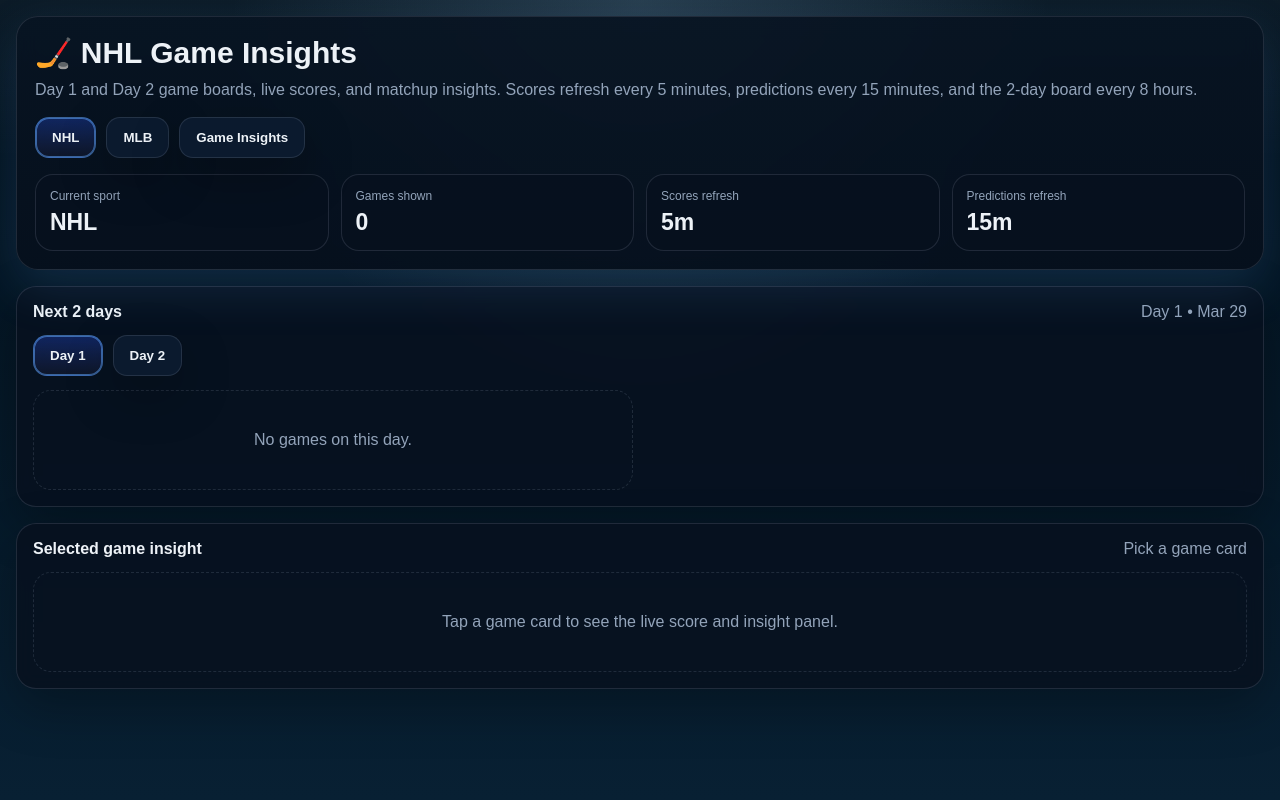
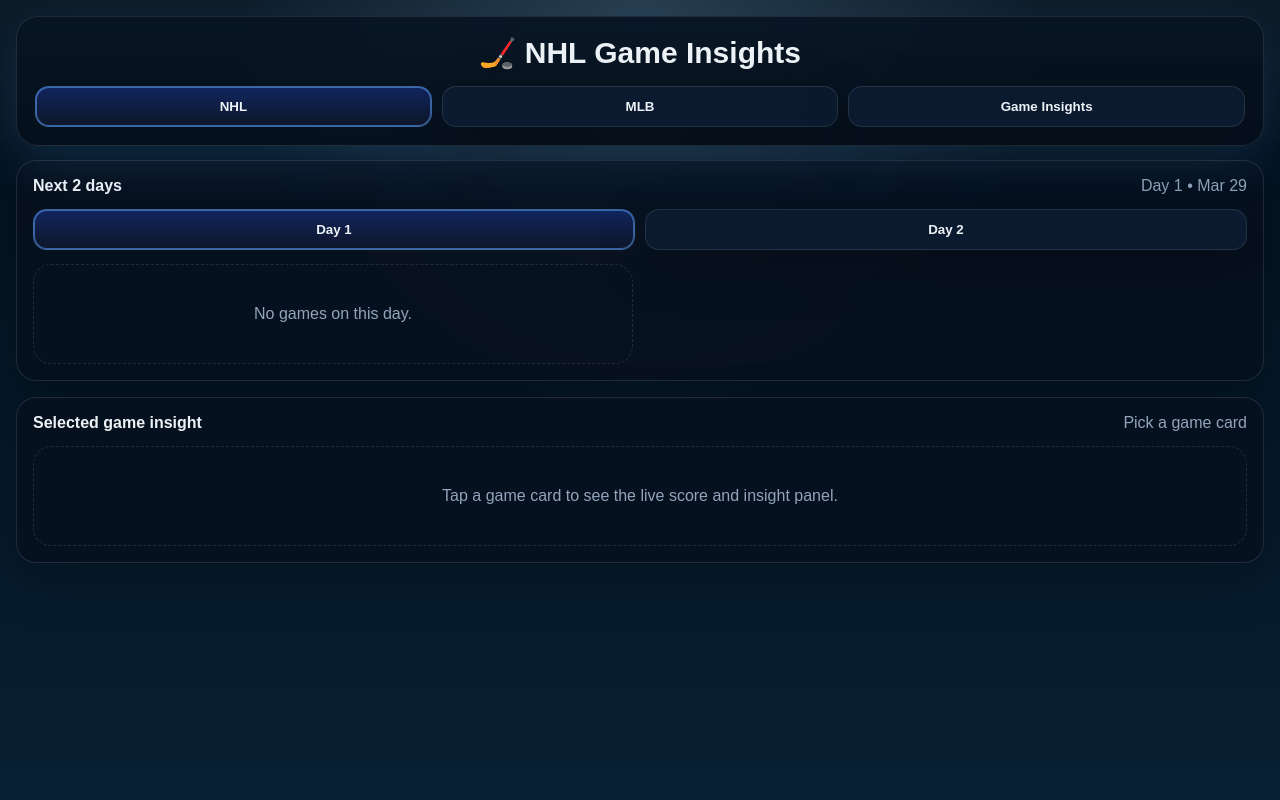
Before and after one commit to Fries91/nhl-predictor, a Flask app: page / in a window 1280 px wide. Run offline with Flask 3, Linux system fonts and the light colour scheme; data that the repository does not hold is empty.

Commit message:
Refactor styles and update HTML structure
Refactor CSS styles for layout and alignment, update HTML structure, and remove unused elements.

```diff
--- a/templates/index.html
+++ b/templates/index.html
@@ -18,10 +18,6 @@
       --yellow:#facc15;
       --red:#ef4444;
       --blue:#60a5fa;
-      --ice1:#d7f0ff;
-      --ice2:#9fd7ff;
-      --field1:#1e4d2b;
-      --field2:#2f7d32;
       --shadow:0 18px 50px rgba(0,0,0,.28);
     }
     *{box-sizing:border-box}
@@ -55,109 +51,154 @@
     .hero{
       border-radius:22px;
       padding:18px;
-      background:
-        linear-gradient(180deg, rgba(8,20,34,.92), rgba(6,16,29,.92));
-      margin-bottom:16px;
+      background:linear-gradient(180deg, rgba(8,20,34,.92), rgba(6,16,29,.92));
+      margin-bottom:14px;
       position:sticky;
       top:0;
       z-index:5;
     }
     .hero.top-accent-nhl{box-shadow:0 18px 50px rgba(96,165,250,.15)}
     .hero.top-accent-mlb{box-shadow:0 18px 50px rgba(34,197,94,.12)}
-    h1{margin:0;font-size:30px}
+    h1{margin:0;text-align:center;font-size:30px}
     h2,h3,h4{margin:0}
-    .sub{margin-top:8px;color:var(--muted);line-height:1.45}
-    .tabs{display:flex;gap:10px;flex-wrap:wrap;margin-top:16px}
+    .tabs{
+      display:grid;
+      grid-template-columns:repeat(3,1fr);
+      gap:10px;
+      margin-top:16px;
+    }
     .tab-btn,.day-btn{
-      appearance:none;background:var(--panel-2);color:var(--text);padding:12px 16px;
-      border-radius:14px;cursor:pointer;font-weight:800
+      appearance:none;
+      background:var(--panel-2);
+      color:var(--text);
+      padding:12px 16px;
+      border-radius:14px;
+      cursor:pointer;
+      font-weight:800;
+      width:100%;
+      text-align:center;
     }
     .tab-btn.active,.day-btn.active{
       border-color:rgba(96,165,250,.55);
       box-shadow:0 0 0 1px rgba(96,165,250,.55) inset;
       background:linear-gradient(180deg, rgba(30,64,175,.45), rgba(15,23,42,.95));
     }
-    .meta-row{display:grid;grid-template-columns:repeat(4,minmax(0,1fr));gap:12px;margin-top:16px}
-    .stat{
-      background:var(--panel);
-      border:1px solid var(--line);
-      border-radius:18px;
-      padding:14px;
+    .panel{background:var(--panel);border-radius:20px;padding:16px}
+    .section-head{
+      display:flex;
+      justify-content:space-between;
+      align-items:center;
+      gap:12px;
+      margin-bottom:14px;
     }
-    .stat .label{color:var(--muted);font-size:12px}
-    .stat .value{font-size:23px;font-weight:800;margin-top:6px}
-    .panel{background:var(--panel);border-radius:20px;padding:16px}
-    .section-head{display:flex;justify-content:space-between;align-items:center;gap:12px;margin-bottom:14px}
     .muted{color:var(--muted)}
-    .day-tabs{display:flex;gap:10px;flex-wrap:wrap;margin-bottom:14px}
+    .day-tabs{
+      display:grid;
+      grid-template-columns:repeat(2,1fr);
+      gap:10px;
+      margin-bottom:14px;
+    }
     .grid{display:grid;grid-template-columns:repeat(2,minmax(0,1fr));gap:14px}
     .game-card{
-      background:
-        linear-gradient(180deg, rgba(15,30,50,.95), rgba(8,19,35,.98));
+      background:linear-gradient(180deg, rgba(15,30,50,.95), rgba(8,19,35,.98));
       border-radius:20px;
       padding:14px;
       cursor:pointer;
       transition:transform .15s ease, border-color .15s ease;
     }
     body.theme-mlb .game-card{
-      background:
-        linear-gradient(180deg, rgba(18,50,28,.95), rgba(10,30,16,.98));
+      background:linear-gradient(180deg, rgba(18,50,28,.95), rgba(10,30,16,.98));
     }
     .game-card:hover{transform:translateY(-2px)}
-    .game-card.active{border-color:rgba(96,165,250,.6);box-shadow:0 0 0 1px rgba(96,165,250,.55) inset}
+    .game-card.active{
+      border-color:rgba(96,165,250,.6);
+      box-shadow:0 0 0 1px rgba(96,165,250,.55) inset;
+    }
     .teams-line{font-size:22px;font-weight:800;margin-bottom:8px}
     .score-row{display:flex;justify-content:space-between;align-items:center;gap:12px}
-    .score{
-      font-size:28px;font-weight:900;letter-spacing:.5px
-    }
+    .score{font-size:28px;font-weight:900;letter-spacing:.5px}
     .chip-row{display:flex;gap:8px;flex-wrap:wrap;margin-top:10px}
     .chip{
       border:1px solid var(--line);
       background:rgba(2,10,18,.62);
-      border-radius:999px;padding:7px 10px;font-size:12px;color:var(--muted)
+      border-radius:999px;
+      padding:7px 10px;
+      font-size:12px;
+      color:var(--muted);
     }
     .insight-layout{display:grid;grid-template-columns:1.1fr .9fr;gap:14px}
     .insight-card{
       background:linear-gradient(180deg, rgba(11,25,43,.95), rgba(8,18,31,.97));
-      border-radius:20px;padding:16px
+      border-radius:20px;
+      padding:16px;
     }
     body.theme-mlb .insight-card{
       background:linear-gradient(180deg, rgba(16,44,24,.95), rgba(9,25,15,.97));
     }
     .pick-badge{
-      display:inline-flex;align-items:center;gap:8px;
-      border-radius:999px;padding:10px 14px;font-weight:900;font-size:16px
+      display:inline-flex;
+      align-items:center;
+      gap:8px;
+      border-radius:999px;
+      padding:10px 14px;
+      font-weight:900;
+      font-size:16px;
     }
     .pick-green{background:rgba(34,197,94,.18);color:#bbf7d0;border:1px solid rgba(34,197,94,.38)}
     .pick-yellow{background:rgba(250,204,21,.18);color:#fde68a;border:1px solid rgba(250,204,21,.35)}
     .pick-red{background:rgba(239,68,68,.18);color:#fecaca;border:1px solid rgba(239,68,68,.35)}
     .pick-grid{display:grid;grid-template-columns:repeat(2,minmax(0,1fr));gap:10px;margin-top:12px}
     .mini{
-      border:1px solid var(--line);border-radius:16px;padding:12px;background:rgba(2,10,18,.38)
+      border:1px solid var(--line);
+      border-radius:16px;
+      padding:12px;
+      background:rgba(2,10,18,.38);
     }
     .mini .label{color:var(--muted);font-size:12px}
     .mini .value{font-size:20px;font-weight:800;margin-top:6px}
+    .good{color:#bbf7d0}
+    .yellow{color:#fde68a}
+    .red{color:#fecaca}
     .reason-list{display:grid;gap:10px}
     .reason-item{
-      border:1px solid var(--line);border-radius:16px;background:rgba(2,10,18,.34);overflow:hidden
+      border:1px solid var(--line);
+      border-radius:16px;
+      background:rgba(2,10,18,.34);
+      overflow:hidden;
     }
     .reason-btn{
-      width:100%;text-align:left;background:transparent;color:var(--text);
-      border:0;padding:13px 14px;cursor:pointer;font-weight:800
+      width:100%;
+      text-align:left;
+      background:transparent;
+      color:var(--text);
+      border:0;
+      padding:13px 14px;
+      cursor:pointer;
+      font-weight:800;
     }
     .reason-body{display:none;padding:0 14px 14px;color:var(--muted);line-height:1.45}
     .reason-item.open .reason-body{display:block}
     .error{
-      display:none;margin-top:12px;padding:12px 14px;border-radius:14px;
-      border:1px solid rgba(239,68,68,.38);background:rgba(127,29,29,.25);color:#fecaca
+      display:none;
+      margin-top:12px;
+      padding:12px 14px;
+      border-radius:14px;
+      border:1px solid rgba(239,68,68,.38);
+      background:rgba(127,29,29,.25);
+      color:#fecaca;
     }
     .empty{
-      padding:40px 14px;text-align:center;color:var(--muted);
-      border:1px dashed var(--line);border-radius:18px
+      padding:40px 14px;
+      text-align:center;
+      color:var(--muted);
+      border:1px dashed var(--line);
+      border-radius:18px;
     }
     @media (max-width: 980px){
-      .meta-row,.grid,.insight-layout,.pick-grid{grid-template-columns:1fr}
+      .grid,.insight-layout,.pick-grid{grid-template-columns:1fr}
       h1{font-size:26px}
+      .tabs{grid-template-columns:1fr}
+      .day-tabs{grid-template-columns:1fr}
     }
   </style>
 </head>
@@ -165,21 +206,11 @@
   <div class="wrap">
     <div class="hero top-accent-nhl" id="hero">
       <h1 id="titleText">🏒 NHL Game Insights</h1>
-      <div class="sub" id="subtitleText">
-        Day 1 and Day 2 game boards, live scores, and matchup insights. Scores refresh every 5 minutes, predictions every 15 minutes, and the 2-day board every 8 hours.
-      </div>
 
       <div class="tabs">
         <button class="tab-btn active" data-sport="nhl">NHL</button>
         <button class="tab-btn" data-sport="mlb">MLB</button>
         <button class="tab-btn" data-sport="insights">Game Insights</button>
-      </div>
-
-      <div class="meta-row">
-        <div class="stat"><div class="label">Current sport</div><div class="value" id="metaSport">NHL</div></div>
-        <div class="stat"><div class="label">Games shown</div><div class="value" id="metaGames">-</div></div>
-        <div class="stat"><div class="label">Scores refresh</div><div class="value" id="metaScores">5m</div></div>
-        <div class="stat"><div class="label">Predictions refresh</div><div class="value" id="metaPreds">15m</div></div>
       </div>
 
       <div class="error" id="topError"></div>
@@ -258,9 +289,7 @@
         const sport = activeSport();
         document.body.className = sport === 'mlb' ? 'theme-mlb' : 'theme-nhl';
         byId('hero').className = 'hero ' + (sport === 'mlb' ? 'top-accent-mlb' : 'top-accent-nhl');
-        byId('metaSport').textContent = sport.toUpperCase();
         byId('titleText').textContent = sport === 'mlb' ? '⚾ MLB Game Insights' : '🏒 NHL Game Insights';
-        byId('subtitleText').textContent = 'Day 1 and Day 2 game boards, live scores, and matchup insights. Scores refresh every 5 minutes, predictions every 15 minutes, and the 2-day board every 8 hours.';
       }
       function refreshTabButtons(){
         document.querySelectorAll('.tab-btn').forEach(function(btn){
@@ -286,15 +315,11 @@
         if(!board || !board.days || !board.days.length){
           host.innerHTML = '<div class="empty">No games loaded.</div>';
           byId('boardHint').textContent = 'No board';
-          byId('metaGames').textContent = '-';
           return;
         }
         const day = board.days[state.dayIndex] || board.days[0];
         const games = (day && day.games) || [];
         byId('boardHint').textContent = (day.label || ('Day ' + (state.dayIndex + 1))) + ' • ' + shortDate(day.date);
-        byId('metaGames').textContent = String(games.length);
-        byId('metaScores').textContent = Math.round((board.refreshWindows?.scoresSeconds || 300) / 60) + 'm';
-        byId('metaPreds').textContent = Math.round((board.refreshWindows?.predictionsSeconds || 900) / 60) + 'm';
 
         if(!games.length){
           host.innerHTML = '<div class="empty">No games on this day.</div>';
@@ -378,7 +403,7 @@
           return;
         }
 
-        const loserClass = insight.tier === 'tight' ? 'pick-yellow' : 'pick-red';
+        const loserClass = insight.tier === 'tight' ? 'yellow' : 'red';
         host.innerHTML = '' +
           '<div class="insight-layout">' +
             '<div class="insight-card">' +
@@ -392,7 +417,7 @@
 
               '<div class="pick-grid">' +
                 '<div class="mini"><div class="label">Predicted winner</div><div class="value good">' + esc(insight.predictedWinner) + '</div></div>' +
-                '<div class="mini"><div class="label">Predicted loser</div><div class="value ' + loserClass.replace('pick-','') + '">' + esc(insight.predictedLoser) + '</div></div>' +
+                '<div class="mini"><div class="label">Predicted loser</div><div class="value ' + loserClass + '">' + esc(insight.predictedLoser) + '</div></div>' +
                 '<div class="mini"><div class="label">Live score</div><div class="value">' + esc(insight.live.awayScore) + ' - ' + esc(insight.live.homeScore) + '</div></div>' +
                 '<div class="mini"><div class="label">Game state</div><div class="value" style="font-size:18px;">' + esc(insight.live.status || '-') + '</div></div>' +
                 '<div class="mini"><div class="label">Confidence</div><div class="value">' + esc(insight.confidence) + '%</div></div>' +
@@ -433,19 +458,6 @@
           const first = (((state.boards[sport] || {}).days || [])[0] || {}).games || [];
           if(first[0]) state.selectedGameIdBySport[sport] = first[0].id;
         }
-      }
-      async function refreshScoresAndPredictions(){
-        const sports = ['nhl','mlb'];
-        for(const sport of sports){
-          if(state.boards[sport]){
-            try { state.boards[sport] = await getJSON('/api/board/' + sport); } catch(e){}
-          }
-          if(state.insights[sport]){
-            try { state.insights[sport] = await getJSON('/api/insights/' + sport); } catch(e){}
-          }
-        }
-        renderBoard();
-        renderDetail();
       }
       async function fullReload(){
         try{
```
